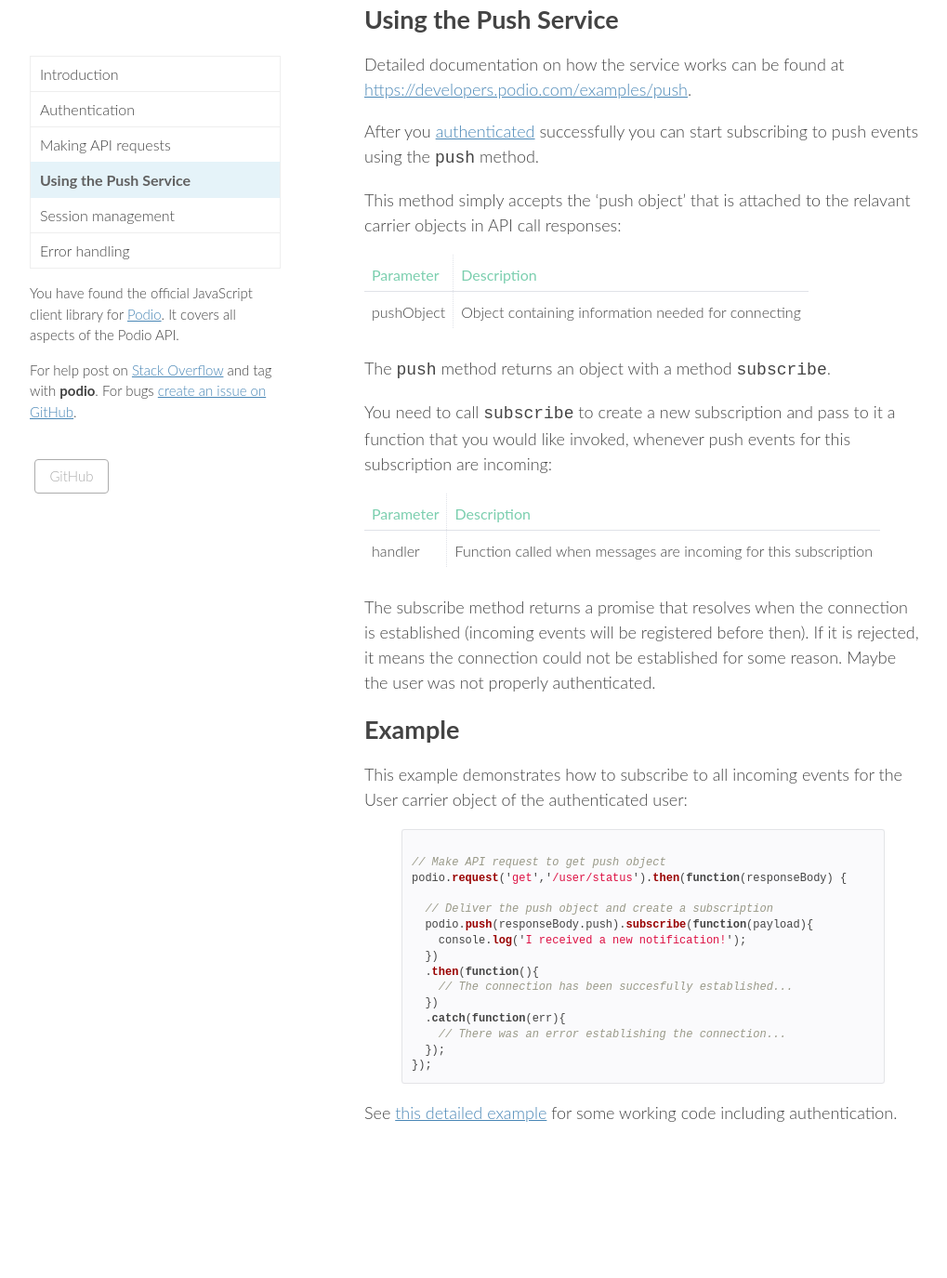
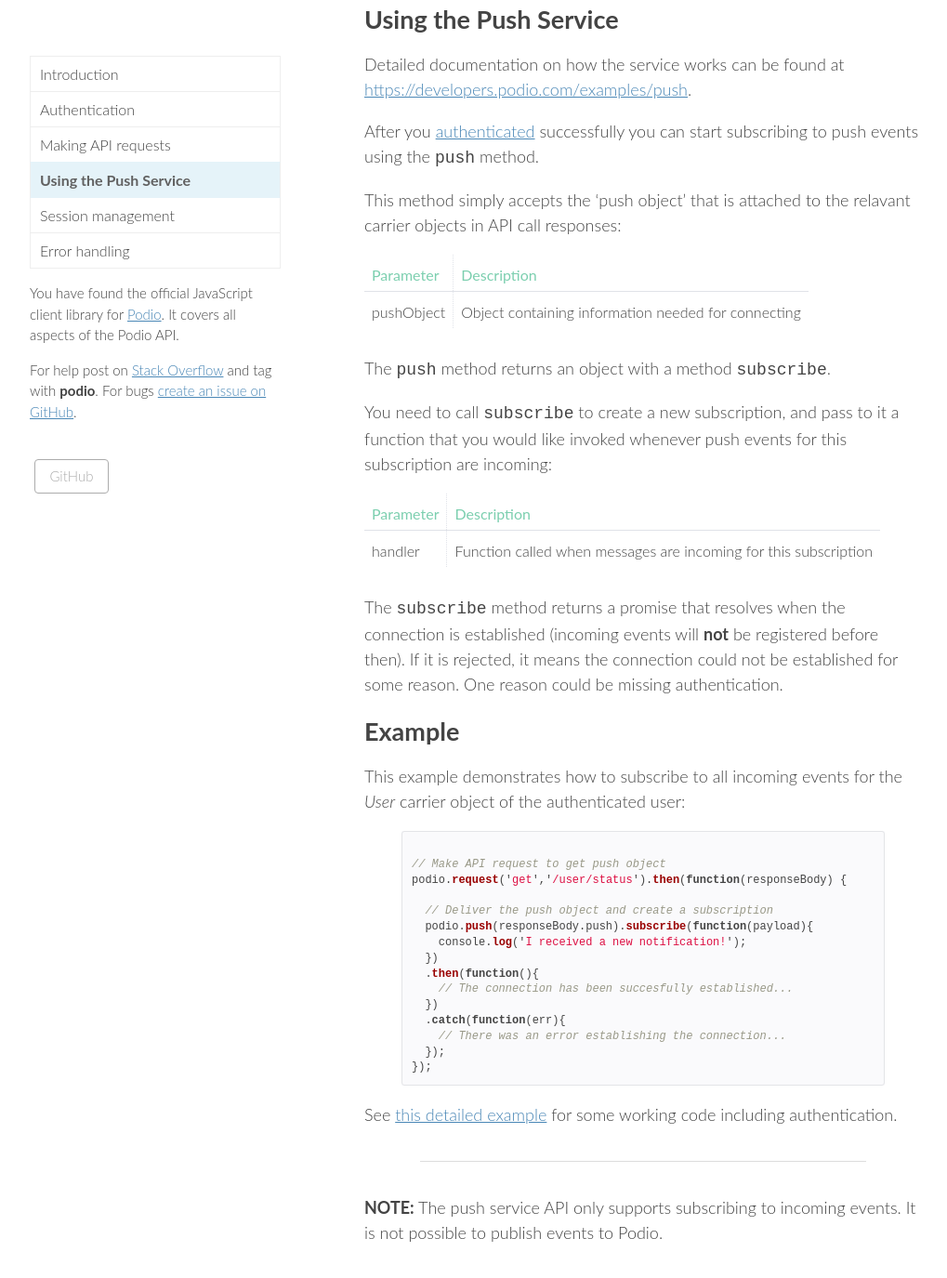
Before and after one commit to podio/podio-js, a Jekyll site: the page built from push-service/index.md, in a window 1280 px wide and 1400 px high, scrolled down 53 px. Shown: the top 1375 px of the window at 93% size, without its empty margins (128-1147 px from the left). Built offline with Jekyll 4.4.1, drawn with Linux system fonts in a browser that asks for light colours; before the commit the page ends 1324 px from its top, so only the background shows below that.

Commit message:
Push Service: Corrections and additions

```diff
--- a/push-service/index.md
+++ b/push-service/index.md
@@ -15,16 +15,16 @@ pushObject     | Object containing information needed for connecting
 
 The `push` method returns an object with a method `subscribe`.
 
-You need to call `subscribe` to create a new subscription and pass to it a function that you would like invoked, whenever push events for this subscription are incoming:
+You need to call `subscribe` to create a new subscription, and pass to it a function that you would like invoked whenever push events for this subscription are incoming:
 
 Parameter      | Description
 :------------- | :-------------
 handler        | Function called when messages are incoming for this subscription
 
-The subscribe method returns a promise that resolves when the connection is established (incoming events will be registered before then). If it is rejected, it means the connection could not be established for some reason. Maybe the user was not properly authenticated.
+The `subscribe` method returns a promise that resolves when the connection is established (incoming events will **not** be registered before then). If it is rejected, it means the connection could not be established for some reason. One reason could be missing authentication.
 
 # Example
-This example demonstrates how to subscribe to all incoming events for the User carrier object of the authenticated user:
+This example demonstrates how to subscribe to all incoming events for the *User* carrier object of the authenticated user:
 {% highlight javascript %}
 
 // Make API request to get push object
@@ -44,3 +44,7 @@ podio.request('get','/user/status').then(function(responseBody) {
 {% endhighlight %}
 
 See [this detailed example](https://github.com/podio/podio-js/tree/master/examples/push_service/) for some  working code including authentication.
+
+***
+
+**NOTE:** The push service API only supports subscribing to incoming events. It is not possible to publish  events to Podio.
```
